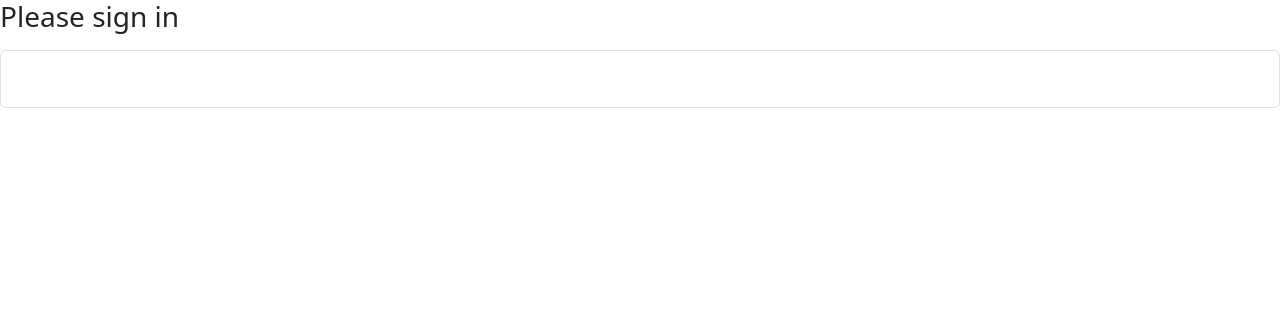
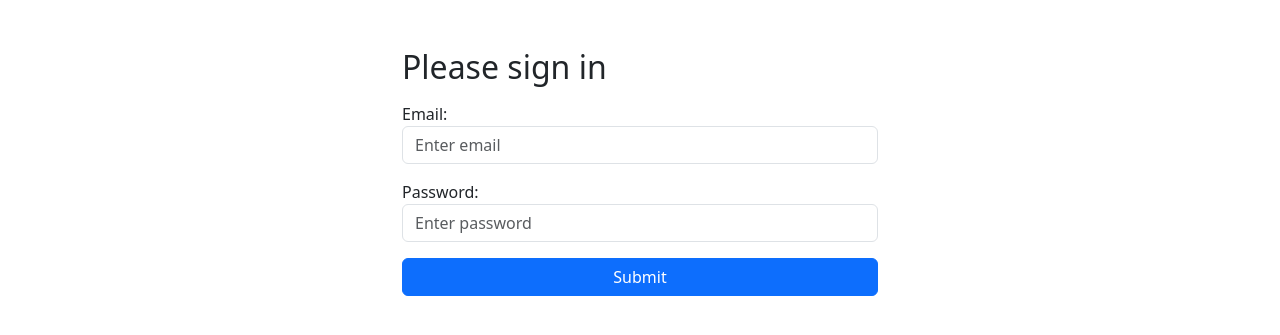
Before and after one commit to dimon-ua/wsaa-book-manager, a Flask app: template templates/auth.html in a window 1280 px wide. Shown: the top 335 px of the page. Run offline with Flask 3, Linux system fonts and the light colour scheme; the template is opened without the code that fills it, so the values that code supplies are empty.

Commit message:
update with auth.html

```diff
--- a/app.py
+++ b/app.py
@@ -11,6 +11,7 @@ db = mysql.connector.connect(**config)
 
 #------- ROUTES --------
 @app.route("/")
+@app.route("/index")
 def index():
     cursor = db.cursor()
     sql="select * from books"
@@ -19,6 +20,9 @@ def index():
     cursor.close()
     return render_template("index.html", books=result)
 
+@app.route("/auth")
+def auth():
+    return render_template("auth.html")
 
 
 #------- FLASK RUNNING CODE --------
--- a/templates/auth.html
+++ b/templates/auth.html
@@ -1,20 +1,33 @@
-<!-- Link https://getbootstrap.com/docs/5.3/getting-started/introduction/ -->
-<!doctype html>
+<!-- Link https://www.w3schools.com/bootstrap5/bootstrap_forms.php -->
+<!DOCTYPE html>
 <html lang="en">
 <head>
+  <title>Bootstrap Example</title>
   <meta charset="utf-8">
   <meta name="viewport" content="width=device-width, initial-scale=1">
-    <title>Auth</title>
-    <link href="https://cdn.jsdelivr.net/npm/bootstrap@5.3.3/dist/css/bootstrap.min.css" rel="stylesheet">
+  <link href="https://cdn.jsdelivr.net/npm/bootstrap@5.3.8/dist/css/bootstrap.min.css" rel="stylesheet">
+  <script src="https://cdn.jsdelivr.net/npm/bootstrap@5.3.8/dist/js/bootstrap.bundle.min.js"></script>
 </head>
 <body>
-    <main class="form-signin">
-      <form>
-        <h1 class="h3 mb-3 fw-normal">Please sign in</h1>
 
-        <div class="form-floating">
-          <input type="email" class="form-control" id="floatingInput" placeholder="
-    </main>
-    <script src="https://cdn.jsdelivr.net/npm/bootstrap@5.3.3/dist/js/bootstrap.bundle.min.js"></script>
+<div class="container mt-5" style="max-width: 500px;">
+  <h2>Please sign in</h2>
+  <form action="/action_page.php">
+    <div class="mb-3 mt-3">
+      <label for="email">Email:</label>
+      <input type="email" class="form-control" id="email" placeholder="Enter email" name="email">
+    </div>
+    <div class="mb-3">
+      <label for="pwd">Password:</label>
+      <input type="password" class="form-control" id="pwd" placeholder="Enter password" name="pswd">
+    </div>
+
+
+    <div class="d-grid gap-2">
+      <button type="submit" class="btn btn-primary w-100">Submit</button>
+    </div>
+  </form>
+</div>
+
 </body>
 </html>
```
Lines whose indentation alone changed are shown as unchanged.
